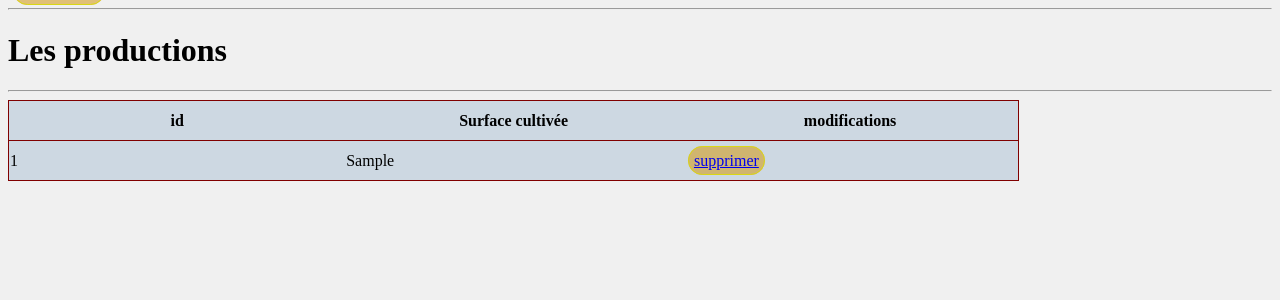
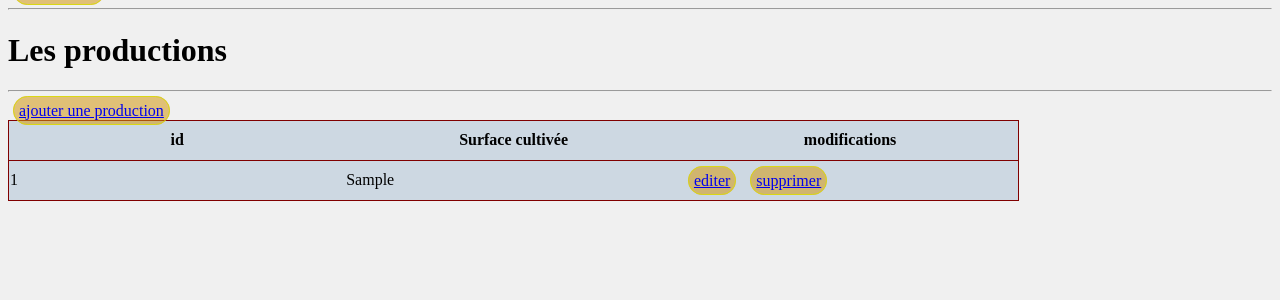
Before and after one commit to agaiffe2-iut90/Miambio, a Flask app: template PROJET FLASK/templates/production/show_production.html in a window 1280 px wide. Shown: the part 27-327 px from the top of the page. Run offline with Flask 3, Linux system fonts and the light colour scheme; the template is opened without the code that fills it: most values are stand-ins (such as "Sample title", 1, 10 or a date in 2020); some libraries are stand-ins or nearby versions.

Commit message:
Update show_production.html

```diff
--- a/PROJET FLASK/templates/production/show_production.html
+++ b/PROJET FLASK/templates/production/show_production.html
@@ -7,6 +7,8 @@
 {% block body %}
     <h1 class="text-center mt-5">Les productions</h1>
     <hr class="barre opacity-100">
+
+    <a class='class="btn btn-primary m-lg-2"' href="/production/add" >ajouter une production</a>
     {% if production | length >= 1 %}
         <table class="table table-dark table-striped">
         <tr>
@@ -17,7 +19,7 @@
                 <td>{{ ligne.id }}</td>
                 <td>{{ ligne.surface_cultivee }}</td>
                 <td>
-                     <!--<a href="/etudiant/edit?id={{ ligne.id }}">editer</a>-->
+                      <a href="/production/edit?id={{ ligne.id }}">editer</a>
                       <a href="/production/delete?id={{ ligne.id }}" >supprimer</a>
                   </td>
             </tr>
```
